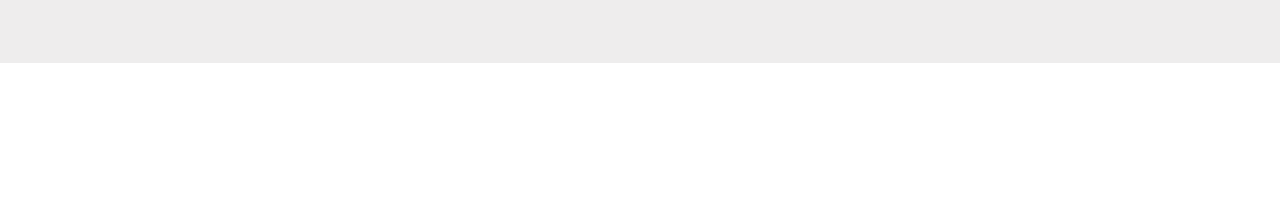
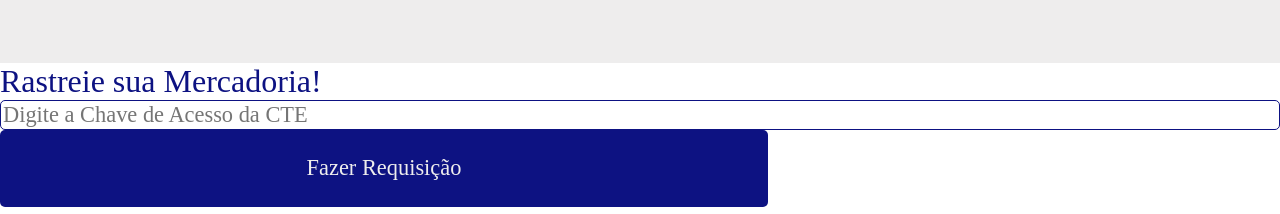
Before and after one commit to feliipecardosoo/westarblog, a React (Create React App) app in the folder frontend/: page / in a window 1280 px wide. Shown: the part 2207-2421 px from the top of the page. Before the commit the page ends 2270 px from the top, so only its background shows below. Built offline with nearby package versions, Linux system fonts and the light colour scheme.

Commit message:
finalizando rastreamento

```diff
--- a/frontend/package.json
+++ b/frontend/package.json
@@ -11,6 +11,7 @@
     "@types/node": "^16.18.83",
     "@types/react": "^18.2.60",
     "@types/react-dom": "^18.2.19",
+    "axios": "^1.6.7",
     "normalize.css": "^8.0.1",
     "react": "^18.2.0",
     "react-dom": "^18.2.0",
--- a/frontend/src/index.tsx
+++ b/frontend/src/index.tsx
@@ -6,6 +6,7 @@ import Nav from './pages/Main/index'
 import Servicos from 'pages/Main/Conteudo_Um';
 import Cotacao from 'pages/Main/Cotacao/Conteudo_Dois';
 import Localizacao from 'pages/Main/Localizacao';
+import MyComponent from 'pages/Main/Rastreio';
 
 
 
@@ -18,5 +19,6 @@ root.render(
       <Servicos />
       <Cotacao />
       <Localizacao />
+      <MyComponent />
   </React.StrictMode>
 );
--- a/frontend/src/pages/Main/Main.module.scss
+++ b/frontend/src/pages/Main/Main.module.scss
@@ -9,7 +9,8 @@
     display: flex;
     justify-content: left;
     gap: 2%;
-    animation: fadeIn 2s ease-in-out;
+    animation: fadeIn 2s ease-in-out forwards;
+
     @media (max-width: $mobile) {
       width: 100%;
       background-color: $primaria;
@@ -20,7 +21,7 @@
   .logo {
     width: 25%;
 
-  }
+}
 
 
 .bgPrincipal {
--- /dev/null
+++ b/frontend/src/pages/Main/Rastreio/API/Main.tsx
@@ -0,0 +1,32 @@
+import axios from 'axios';
+
+const url = "https://ssw.inf.br/api/trackingdanfe";
+
+interface Payload {
+    chave_nfe: string;
+}
+
+const headers = {
+    "Content-Type": "application/json"
+};
+
+async function fazerRequisicao(chaveNfe: string) {
+    const payload: Payload = {
+        chave_nfe: chaveNfe
+    };
+
+    try {
+        const response = await axios.post(url, payload, { headers });
+        const array = response.data.documento.tracking;
+        return array[array.length - 1].ocorrencia;
+    } catch (error: any) {
+        if (error.response && error.response.status === 404) {
+            return "Chave não encontrada!";
+        } else {
+            console.error("Erro na requisição:", error.response ? error.response.status : error.message);
+            return null;
+        }
+    }
+}
+
+export default fazerRequisicao;
--- /dev/null
+++ b/frontend/src/pages/Main/Rastreio/Rastreio.module.scss
@@ -0,0 +1,53 @@
+@import "styles/variaveis";
+@import "styles/breakpoints";
+@import "styles/colors";
+@import "styles/animation";
+
+.container {
+    animation: fadeIn 2s ease-in-out forwards;
+
+    @media (max-width: $mobile) {
+        display: flex;
+        flex-direction: column;
+
+        padding: 5%;
+        gap: 10px;
+        align-items: center;
+        justify-content: center;
+    }
+}
+
+.container__h1 {
+    font-size: 2rem;
+    color: $primaria;
+}
+
+.container__input {
+    border: 1px solid $primaria;
+    border-radius: 5px;
+    font-size: 1.4rem;
+    width: 100%;
+}
+
+.container__button {
+    background-color: $primaria;
+    color: $secundaria;
+    font-size: 1.4rem;
+    width: 60%;
+    padding: 2%;
+    border: none;
+    border-radius: 5px;
+    cursor: pointer;
+}
+
+.container__button:hover {
+    background-color: $secundaria;
+    color: $primaria;
+    transition: 1s;
+}
+
+.container__resposta {
+    margin-top: 10px; /* Adicionei uma margem superior para separar a resposta do botão */
+    font-size: 1.2rem; /* Ajustei o tamanho da fonte para 1.2rem */
+    color: $primaria; /* Defini a cor do texto */
+}
--- /dev/null
+++ b/frontend/src/pages/Main/Rastreio/index.tsx
@@ -0,0 +1,32 @@
+import React, { useState } from 'react';
+import fazerRequisicao from './API/Main';
+import style from './Rastreio.module.scss'
+
+export default function MyComponent() {
+    const [inputValue, setInputValue] = useState("");
+    const [response, setResponse] = useState<string>("");
+
+    const handleButtonClick = async () => {
+        if (inputValue) {
+            const result = await fazerRequisicao(inputValue);
+            setResponse(result || "Nenhuma resposta recebida.");
+        }
+    };
+
+    const handleInputChange = (event: React.ChangeEvent<HTMLInputElement>) => {
+        setInputValue(event.target.value);
+    };
+
+    return (
+        <div className={style.container}>
+            <h1 className={style.container__h1}> Rastreie sua Mercadoria! </h1>
+            <input type="text" placeholder='Digite a Chave de Acesso da CTE' value={inputValue} onChange={handleInputChange} className={style.container__input} />
+            {/* Renderize o botão para acionar a requisição */}
+            <button onClick={handleButtonClick} className={style.container__button}>
+                Fazer Requisição
+            </button>
+            {/* Renderize a resposta abaixo do botão */}
+            <div dangerouslySetInnerHTML={{ __html: response }} className={style.container__resposta}/>
+        </div>
+    );
+}
--- a/frontend/src/styles/_animation.scss
+++ b/frontend/src/styles/_animation.scss
@@ -1,3 +1,5 @@
+@import "styles/variaveis";
+
 @keyframes fadeIn {
     from {
       opacity: 0;
@@ -6,3 +8,13 @@
       opacity: 1;
     }
   }
+
+
+  @keyframes mudarCor {
+    0% {
+        background-color: $quartenaria;
+    }
+    100% {
+        background-color: $primaria;
+    }
+}
```
Also changed, not shown: 1 other file (tests, documents, lock files or other folders).
